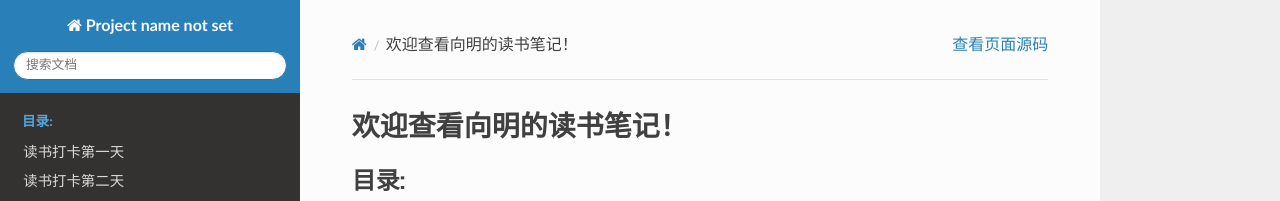
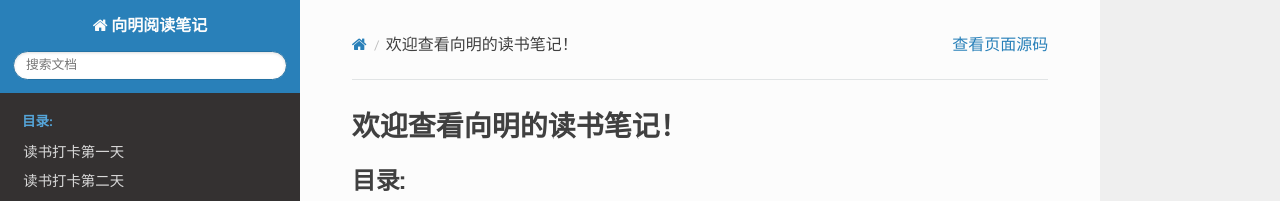
Before and after one commit to xiangming1975/reading, a Sphinx documentation site: the page built from source/index.rst, in a window 1280 px wide. Shown: the top 201 px of the page. Built offline with Sphinx 7.4.7 and the Read the Docs theme 2.0.0, drawn with Linux system fonts in a browser that asks for light colours; some of the changed lines change nothing that is shown.

Commit message:
修复RTD显示小细节

```diff
--- a/source/conf.py
+++ b/source/conf.py
@@ -18,7 +18,7 @@
 # -- Project information -----------------------------------------------------
 
 # project = 'Reading_Notes'
-pojext = '向明阅读笔记'
+project = '向明阅读笔记'
 copyright = '2020, Xiang Ming'
 author = 'Xiang Ming'
 
```
